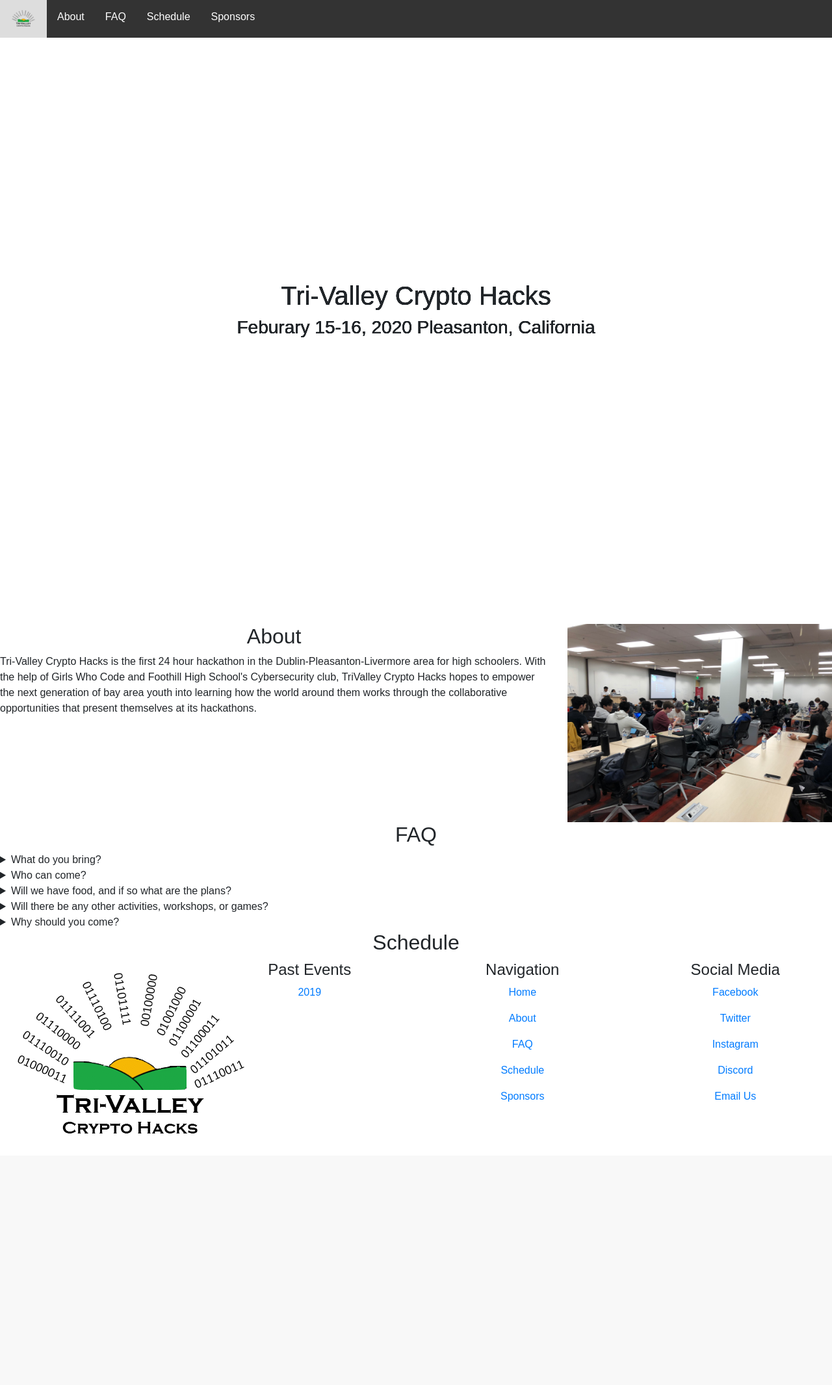
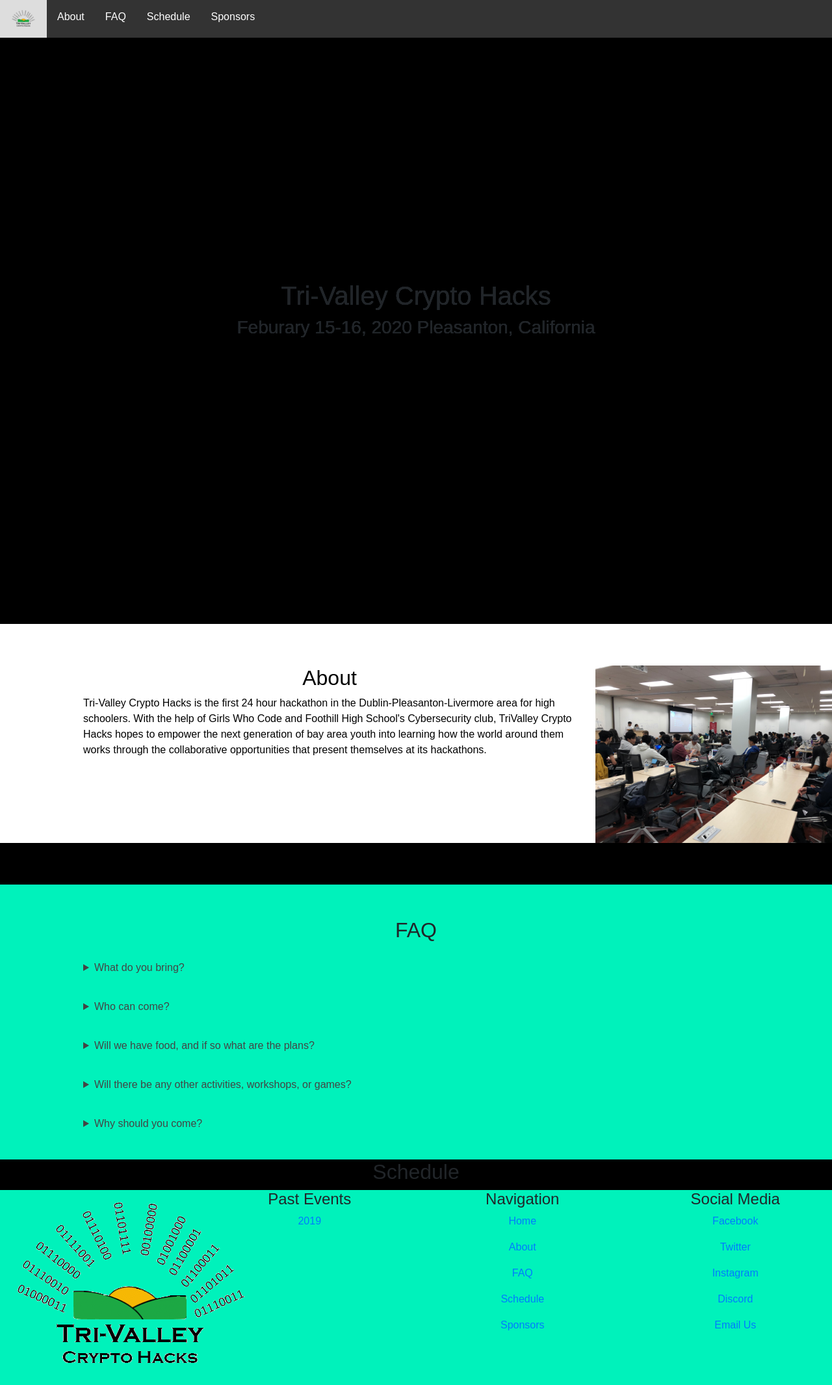
Before and after one commit to garfield8123/HackathonWebsite2020, a PHP site: page / in a window 1280 px wide. Shown: the whole page at 65% size. Before the commit the page ends 1744 px from the top, so only its background shows below. Run offline with PHP 8.4, Linux system fonts and the light colour scheme.

Commit message:
websitefix

```diff
--- a/css/index.css
+++ b/css/index.css
@@ -10,11 +10,9 @@
 font-family: 'Oswald Bold', Oswald, sans-serif;
 z-index: 300;
 }
-
 li {
 float: left;
 }
-
 li a {
 display: block;
 color: #ffffff;
@@ -22,12 +20,10 @@
 padding: 14px 16px;
 text-decoration: none;
 }
-
 li a:hover:not(.active) {
 	background-color: #ddd;
 	color: black;
 }
-
 .active {
 	background-color: #000000;
   color: white;
@@ -36,11 +32,11 @@
 	width: inherit;
 	height: inherit;
 }
-body {
-
-font-family: 'Oswald Bold', Oswald, sans-serif;
+body{
+  background-color: black;
+   font-family: 'Oswald Bold', Oswald, sans-serif;
+   width: 100%;
 }
-/*Slideshow image and fade css and have text centered in the middle*/
 .slideshow {
 	width: 100%;
 	opacity: 0.5;
@@ -57,13 +53,65 @@
   animation-name: fade;
   animation-duration: 1.5s;
 }
-
 @-webkit-keyframes fade {
   from {opacity: .2}
   to {opacity: 0.5}
 }
-
 @keyframes fade {
   from {opacity: .2}
   to {opacity: 0.5}
 }
+.questions {
+  background-color: #00f2bb;
+  color: #444;
+  cursor: pointer;
+  padding: 18px 18px 18px 50px;
+  padding-left: 10%;
+  width: 100%;
+  border: none;
+  outline: none;
+  transition: 0.4s;
+  font-family: 'Oswald Bold', Oswald, sans-serif;
+}
+#about{
+  float:left;
+  padding-left: 10%;
+  padding-top:5%;
+  background-color: white;
+  color:black;
+}
+#Schedule{
+  font-family: 'Oswald Bold', Oswald, sans-serif;
+  float:right;
+  padding-top: 5%;
+  padding-left: 0%;
+  margin-bottom: 20%;
+  margin-top: 5%;
+  width:100%;
+}
+#faq{
+  width:100%;
+  float: left;
+  margin-top:5%;
+  padding-top: 4%;
+  padding-bottom: 2%;
+  background-color: #00f2bb ;
+  text-align: left;
+}
+.active, .questions:hover {
+  background-color: #92278f;
+  color: white;
+}
+.answers {
+  padding: 0 18px;
+  background-color: white;
+  display: none;
+  overflow: hidden;
+  padding-left: 10%;
+}
+.column1 {
+  text-align:center;
+}
+footer{
+	font-family: 'Oswald Bold', Oswald, sans-serif;
+}
--- a/index.html
+++ b/index.html
@@ -56,19 +56,19 @@
             <div class = "row">
                 <div class = "col-md-12">
                     <h2 align = "center">FAQ</h2>
-                    <details>
+                    <details class="questions">
                         <summary>What do you bring?</summary>
                         <p>You need to bring your laptop, as we are not providing laptops. We suggest
                         you bring your chargers (for your phone and laptop), sleeping bag/pillow,
                         any medication, and reusable water bottles.
                         </p>
                     </details>
-                    <details>
+                    <details class="questions">
                         <summary>Who can come?</summary>
                         <p> This hackathon is open to all high schoolers all over Bay Area, especially from the Tri-Valley Area.
                         </p>
                     </details>
-                    <details>
+                    <details class="questions">
                         <summary>Will we have food, and if so what are the plans?</summary>
                         <p> We are planning a lunch after arrival, an afternoon snack, dinner,
                         a midnight snack and a breakfast. We will also have extra snacks throughout the event.
@@ -81,7 +81,7 @@
                         We will let you know at the time of the game what we are playing for a competition. Yes, you will get a prize if you win.
                        </p>
                     </details>
-                    <details>
+                    <details class="questions">
                         <summary>Why should you come?</summary>
                         <p> Free food, free stuff, cool workshops, games, and prizes
                         </p>
@@ -93,7 +93,7 @@
             <h2 align = "center">Schedule</h2>
         </div>
         <footer>
-            <div class = "row">
+            <div class = "row" style="background-color: #00f2bb">
                 <div class= "col-md-3">
                     <img src= "./Images/logo-betters.png">
                 </div>
```
Also changed, not shown: Scripts/index.js (line endings or trailing spaces).
